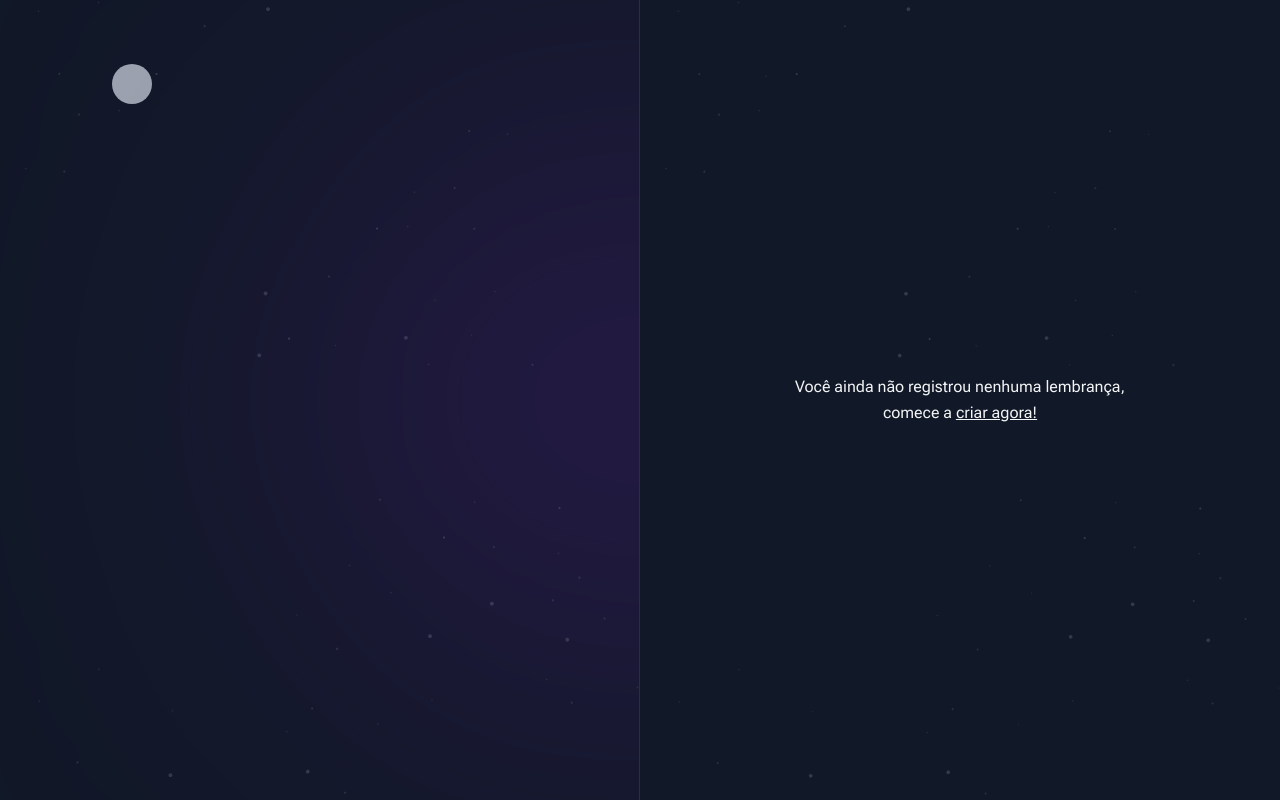
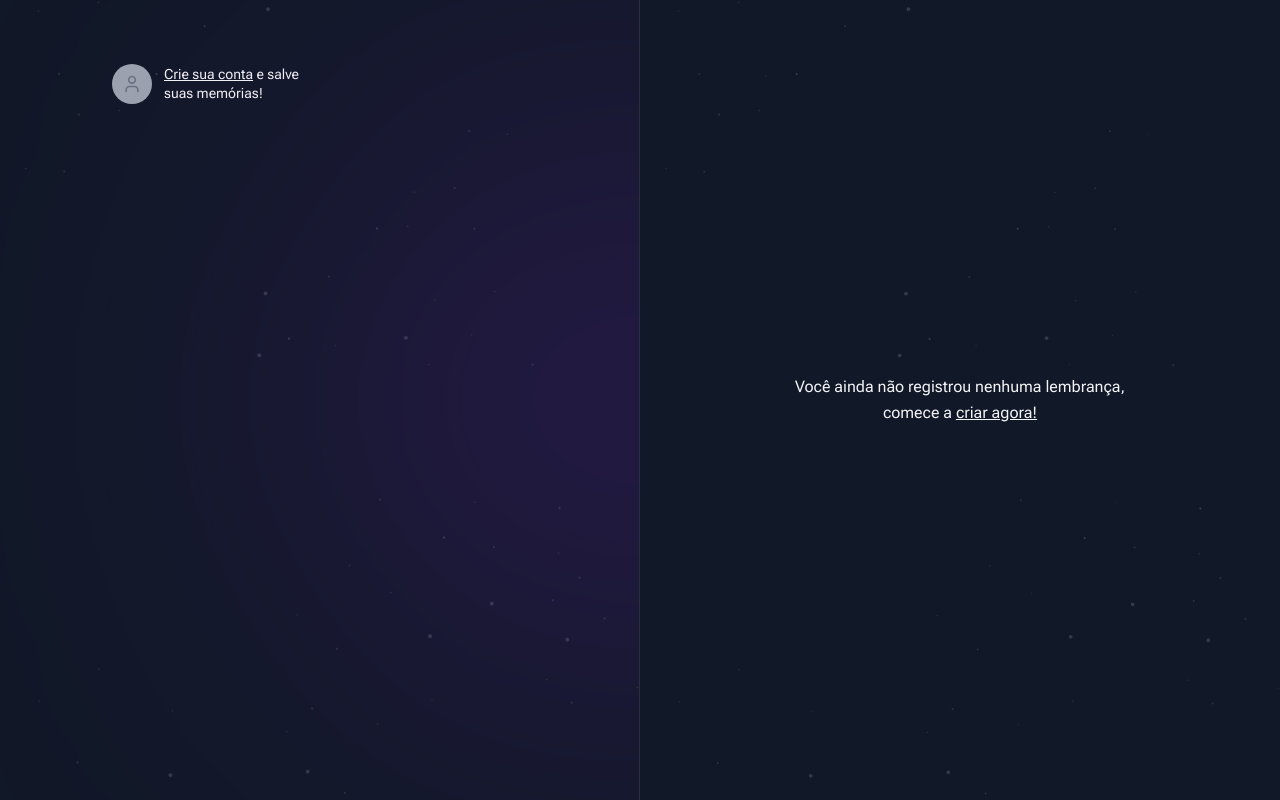
Before and after one commit to AlanStall/spacetime-nlw-maio-2023-rocketseat, a Next.js app in the folder web/: page / in a window 1280 px wide. Built offline with nearby package versions, Linux system fonts and the light colour scheme; a web font is replaced by a local one.

Commit message:
style: added User icon Sign in

```diff
--- a/web/src/app/page.tsx
+++ b/web/src/app/page.tsx
@@ -1,12 +1,27 @@
+import { User } from 'lucide-react'
+
 export default function Home() {
   return (
     <main className="grid min-h-screen grid-cols-2">
       <div className="relative flex flex-col items-start justify-between overflow-hidden border-r border-white/10 bg-[url(../assets/bg-stars.svg)] bg-cover px-28 py-16">
+        {/* Blur */}
         <div className="absolute right-0 top-1/2 h-[288px] w-[526px] -translate-y-1/2 translate-x-1/2 rounded-full bg-purple-700 opacity-50 blur-full" />
+        {/* Stripes */}
         <div className="absolute bottom-0 right-2 top-0 w-2 bg-stripes" />
-        <a href="" className="flex items-center gap-3 text-left">
-          <div className="flex h-10 w-10 items-center justify-center rounded-full bg-gray-400"></div>
+        {/* Sign in */}
+        <a
+          href=""
+          className="flex items-center gap-3 text-left transition-colors hover:text-gray-300"
+        >
+          <div className="flex h-10 w-10 items-center justify-center rounded-full bg-gray-400">
+            <User className="h-5 w-5 text-gray-500" />
+          </div>
+          <p className="max-w-[140px] text-sm leading-snug">
+            <span className="underline">Crie sua conta</span> e salve suas
+            memórias!
+          </p>
         </a>
+        {/* Hero */}
       </div>
 
       <div className="flex flex-col bg-[url(../assets/bg-stars.svg)] bg-cover p-16">
```
